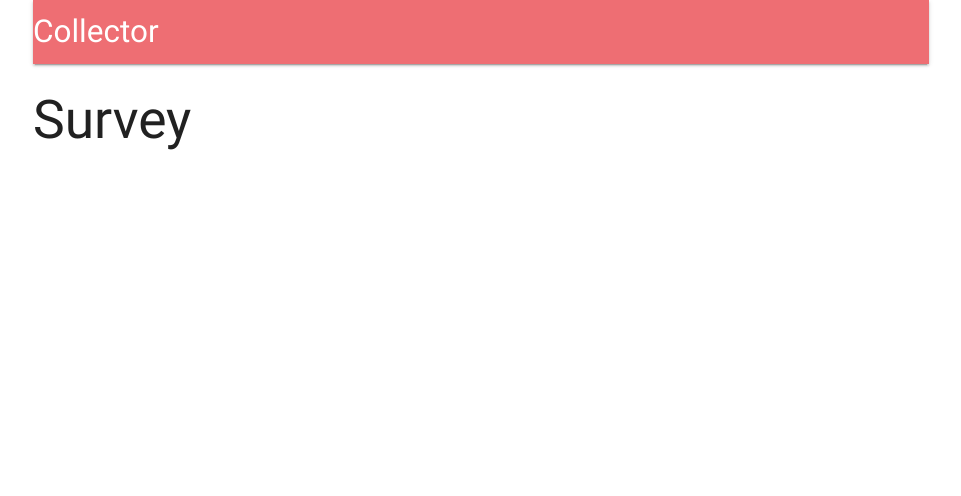
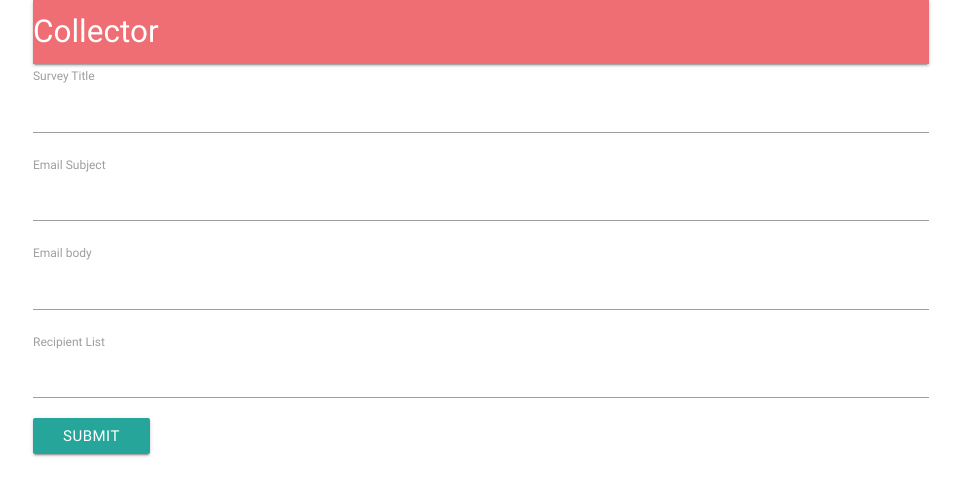
Before and after one commit to spagni/collector, a React (Create React App) app in the folder client/: page /surveys/new in a window 1280 px wide. Shown: the top 496 px of the page, without its empty margins (159-1120 px from the left). Built offline with nearby package versions, Linux system fonts and the light colour scheme; no server answers.

Commit message:
Commit Forms, Redux-form, Material icons

```diff
--- a/client/package.json
+++ b/client/package.json
@@ -20,6 +20,7 @@
     "react-scripts": "1.0.13",
     "react-stripe-checkout": "^2.6.3",
     "redux": "^3.7.2",
+    "redux-form": "^7.0.4",
     "redux-thunk": "^2.2.0"
   },
   "scripts": {
--- a/client/public/index.html
+++ b/client/public/index.html
@@ -10,6 +10,7 @@
     -->
     <link rel="manifest" href="%PUBLIC_URL%/manifest.json">
     <link rel="shortcut icon" href="%PUBLIC_URL%/favicon.ico">
+    <link href="https://fonts.googleapis.com/icon?family=Material+Icons" rel="stylesheet">
     <!--
       Notice the use of %PUBLIC_URL% in the tags above.
       It will be replaced with the URL of the `public` folder during the build.
--- a/client/src/components/App.js
+++ b/client/src/components/App.js
@@ -5,8 +5,8 @@ import * as actions from '../actions';
 
 import Header from './Header';
 import Landing from './Landing';
-const Dashboard = ()=> <h2>Dashboard</h2>;
-const Survey = ()=> <h2>Survey</h2>;
+import Dashboard from './Dashboard';
+import SurveyNew from './Surveys/SurveyNew';
 
 class App extends Component {
 	componentDidMount() {
@@ -21,7 +21,7 @@ class App extends Component {
 						<Header />
 						<Route exact path="/" component={Landing}/>
 						<Route exact path="/surveys" component={Dashboard}/>
-						<Route path="/surveys/new" component={Survey}/>
+						<Route path="/surveys/new" component={SurveyNew}/>
 					</div>
 				</BrowserRouter>
 			</div>
--- /dev/null
+++ b/client/src/components/Dashboard.js
@@ -0,0 +1,17 @@
+import React from 'react';
+import { Link } from 'react-router-dom';
+
+const Dashboard = () => {
+  return (
+    <div>
+      Dashboard
+      <div className="fixed-action-btn">
+        <Link to="/surveys/new" className="btn-floating btn-large red">
+          <i className="material-icons">add</i>
+        </Link>
+      </div>
+    </div>
+  );
+};
+
+export default Dashboard;
--- /dev/null
+++ b/client/src/components/Surveys/SurveyField.js
@@ -0,0 +1,11 @@
+//Logica para hacer el render de un label y un input
+import React from 'react';
+//{...input} es lo mismo que poner onBlur={input.onBlur}, etc con todos los eventHandlers que recibe el componente de redux-form...
+export default ({ input, label }) => {
+	return (
+		<div>
+			<label>{ label }</label>
+			<input {...input} />
+		</div>
+	);
+};
--- /dev/null
+++ b/client/src/components/Surveys/SurveyForm.js
@@ -0,0 +1,33 @@
+import React, { Component } from 'react';
+import { reduxForm, Field } from 'redux-form';
+import SurveyField from './SurveyField';
+
+class SurveyForm extends Component {
+	renderFields() {
+		return (
+			<div>
+				<Field label="Survey Title" type="text" name="title" component={SurveyField} />
+				<Field label="Email Subject" type="text" name="subject" component={SurveyField} />
+				<Field label="Email body" type="text" name="body" component={SurveyField} />
+				<Field label="Recipient List" type="text" name="emails" component={SurveyField} />
+			</div>
+		);
+	}
+
+	render() {
+		return (
+			<div>
+				<form onSubmit={this.props.handleSubmit(values => console.log(values))}>
+					{this.renderFields()}
+					<button className="btn" type="submit">
+						Submit
+					</button>
+				</form>
+			</div>
+		);
+	}
+}
+
+export default reduxForm({
+	form: 'surveyForm'
+})(SurveyForm);
--- /dev/null
+++ b/client/src/components/Surveys/SurveyNew.js
@@ -0,0 +1,15 @@
+//Wrapper for Form a Review Form
+import React, { Component } from 'react';
+import SurveyForm from './SurveyForm';
+
+class SurveyNew extends Component {
+  render() {
+    return(
+      <div>
+        <SurveyForm />
+      </div>
+    );
+  }
+}
+
+export default SurveyNew;
--- a/client/src/reducers/index.js
+++ b/client/src/reducers/index.js
@@ -1,6 +1,8 @@
 import { combineReducers } from 'redux';
 import authReducer from './authReducer';
+import { reducer as formReducer } from 'redux-form';
 
 export default combineReducers({
-    auth: authReducer
+    auth: authReducer,
+    form: formReducer
 });
```
Also changed, not shown: 1 other file (tests, documents, lock files or other folders).
